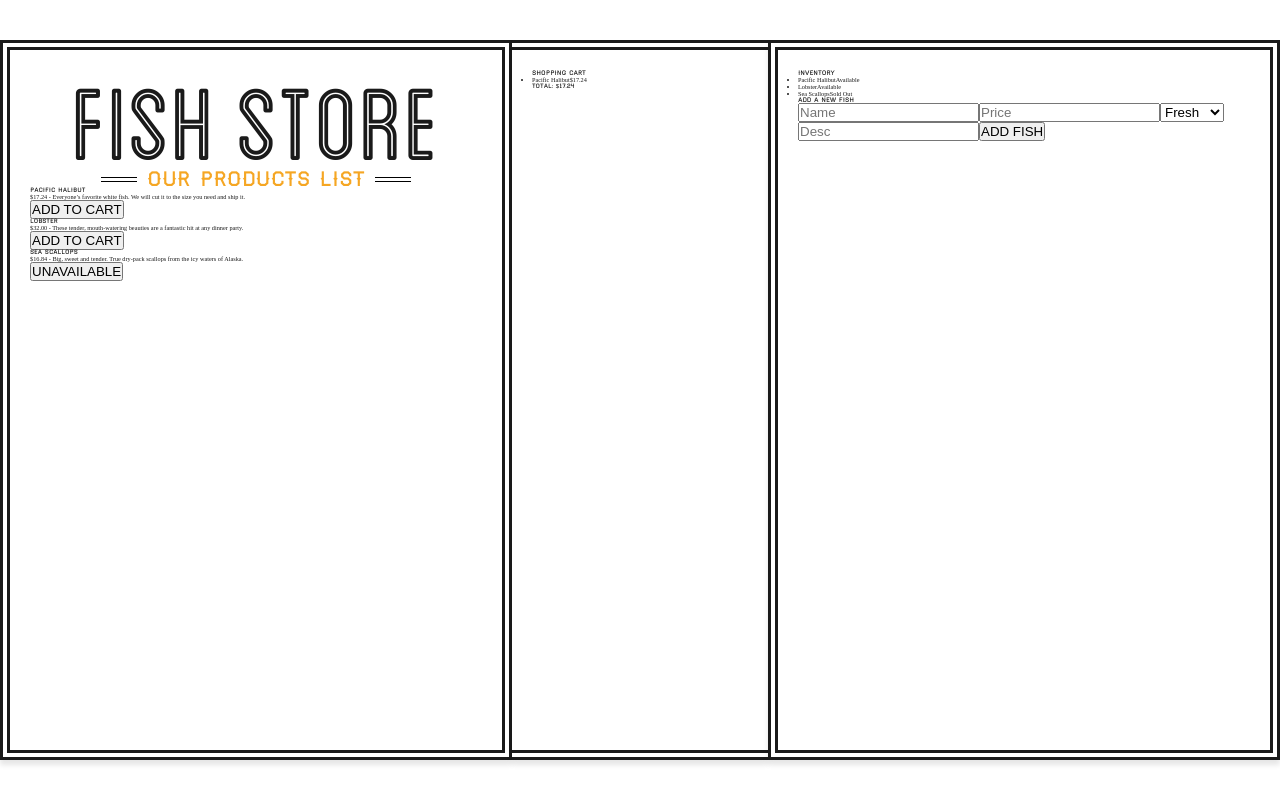
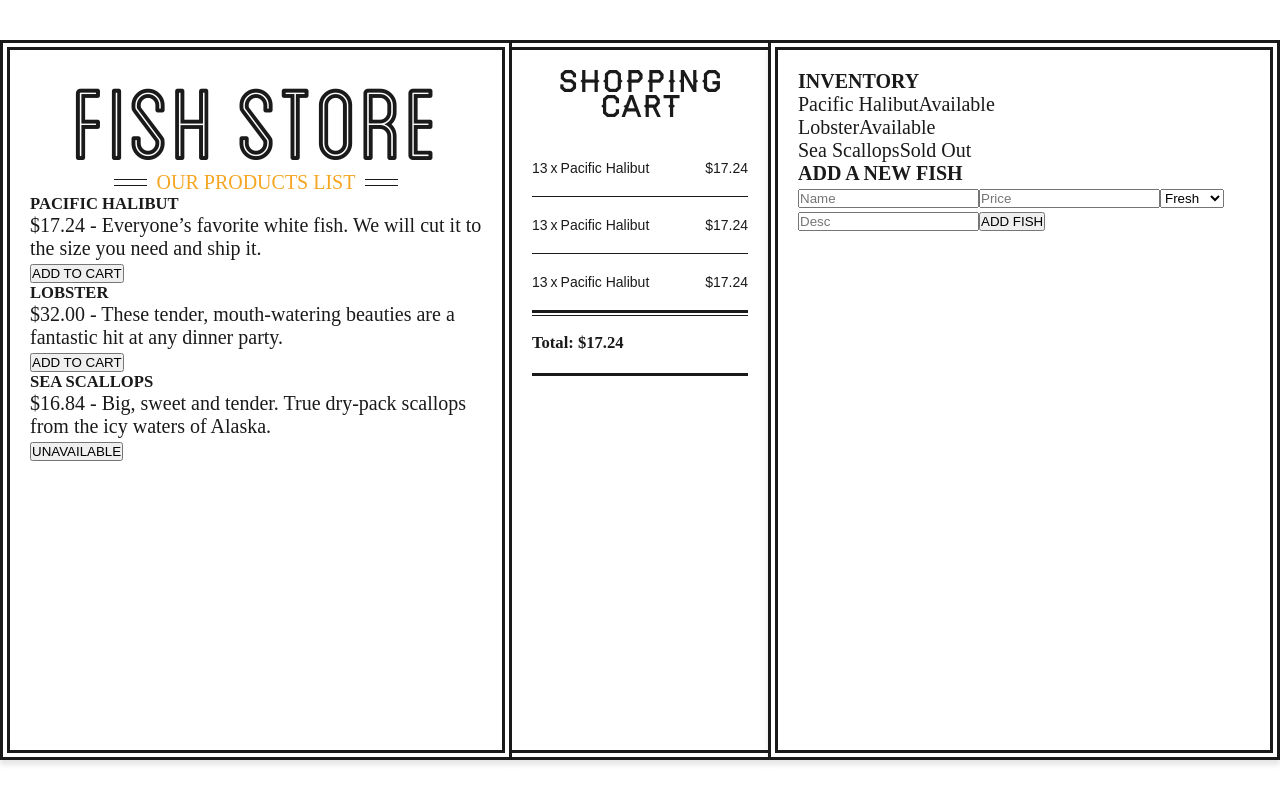
Before and after one commit to giorgos-grekis/fish_store, a Next.js app: page / in a window 1280 px wide. Built offline with nearby package versions, Linux system fonts and the light colour scheme.

Commit message:
create a base template shopping cart

```diff
--- a/src/app/globals.scss
+++ b/src/app/globals.scss
@@ -15,6 +15,10 @@
 
 /*************************     CUSTOM CSS    ********************************/
 
+:root {
+  --color-black: #1a1a1a;
+}
+
 * {
   box-sizing: border-box;
   padding: 0;
@@ -24,43 +28,50 @@
 html,
 body {
   font-size: 62.5%;
-  color: #1a1a1a;
-  //   max-width: 100vw;
-  //   overflow-x: hidden;
-  //   font-family: var(--font-2);
 }
 
-// a {
-//   color: inherit;
-//   text-decoration: none;
+body {
+  color: var(--color-black);
+  font-size: 2rem;
+}
+
+a {
+  color: inherit;
+  text-decoration: none;
+}
+
+ul {
+  list-style: none;
+  margin: 0;
+  padding: 0;
+}
+
+// h1 {
+//   font-family: var(--font-1), sans-serif;
+//   font-size: 5rem;
+//   text-align: center;
+//   font-weight: normal;
+//   margin: 0;
+// }
+// h2,
+// h3,
+// h4,
+// h5,
+// h6 {
+//   font-weight: normal;
+//   font-family: var(--font-2), sans-serif;
+// }
+// h2 {
+//   text-align: center;
+//   margin-top: 0;
+//   margin-bottom: 2rem;
+// }
+// h3 {
+//   font-size: 3rem;
 // }
 
-h1 {
-  font-family: var(--font-1), sans-serif;
-  font-size: 5rem;
-  text-align: center;
-  font-weight: normal;
-  margin: 0;
-}
-h2,
-h3,
-h4,
-h5,
-h6 {
-  font-weight: normal;
-  font-family: var(--font-2), sans-serif;
-}
-h2 {
-  text-align: center;
-  margin-top: 0;
-  margin-bottom: 2rem;
-}
-h3 {
-  font-size: 3rem;
-}
-
 .container {
-  max-width: 1680px;
+  max-width: 1450px;
   margin: auto;
 }
 
--- a/src/components/fish-store/title/title.module.scss
+++ b/src/components/fish-store/title/title.module.scss
@@ -1,5 +1,3 @@
-$pseudoBgColor: #000;
-
 .header {
   text-align: center;
 }
@@ -8,6 +6,9 @@ $pseudoBgColor: #000;
   font-size: 14.4rem;
   line-height: 0.7;
   font-weight: 400;
+  margin: 0;
+  font-family: var(--font-1), sans-serif;
+  font-weight: normal;
   margin: 0;
 }
 
@@ -33,7 +34,7 @@ $pseudoBgColor: #000;
     top: 35%;
     display: block;
     z-index: 1;
-    background: $pseudoBgColor;
+    background: var(--color-black);
     width: 130%;
     height: 1px;
     margin-left: -15%;
@@ -43,10 +44,9 @@ $pseudoBgColor: #000;
     content: "";
     position: absolute;
     bottom: 35%;
-    // transform: (-250%);
     display: block;
     z-index: 1;
-    background: $pseudoBgColor;
+    background: var(--color-black);
     width: 130%;
     height: 1px;
     margin-left: -15%;
--- a/src/components/shopping-cart/shopping-cart.module.scss
+++ b/src/components/shopping-cart/shopping-cart.module.scss
@@ -0,0 +1,41 @@
+$padding: 2rem 0;
+$borderBottomBold: 3px solid var(--color-black);
+
+.title {
+  text-align: center;
+  margin-top: 0;
+  margin-bottom: 2rem;
+  font-weight: 400;
+  font-family: var(--font-2);
+  font-size: 3rem;
+}
+
+.listCartItems {
+  li {
+    border-bottom: 1px solid var(--color-black);
+    padding: $padding;
+    display: flex;
+    align-items: center;
+    height: 100%;
+    justify-content: space-between;
+    font-size: 1.4rem;
+    font-weight: 400;
+    font-family: sans-serif;
+    &:last-child {
+      border-bottom: $borderBottomBold;
+      position: relative;
+      &::before {
+        content: "";
+        position: absolute;
+        bottom: -10%;
+        width: 100%;
+        border-bottom: 1px solid var(--color-black);
+      }
+    }
+  }
+}
+
+.totals {
+  padding: $padding;
+  border-bottom: $borderBottomBold;
+}
--- a/src/components/shopping-cart/shopping-cart.tsx
+++ b/src/components/shopping-cart/shopping-cart.tsx
@@ -1,18 +1,42 @@
-import React from "react";
+import styles from "./shopping-cart.module.scss";
 
 const ShoppingCart = () => {
   return (
     <div className="col inner-border">
       {/* Shopping Cart */}
       <div className="">
-        <h4>SHOPPING CART</h4>
-        <ul className="">
+        <h3 className={`${styles.title}`}>SHOPPING CART</h3>
+
+        <ul className={`${styles.listCartItems}`}>
           <li className="">
-            Pacific Halibut
-            <span>$17.24</span>
+            <div>
+              <span className={`${styles.qty}`}>13</span>
+              <span style={{ margin: "0 0.3rem" }}>x</span>
+              <span>Pacific Halibut</span>
+            </div>
+            <div className={`${styles.price}`}>$17.24</div>
+          </li>
+
+          <li className="">
+            <div>
+              <span className={`${styles.qty}`}>13</span>
+              <span style={{ margin: "0 0.3rem" }}>x</span>
+              <span>Pacific Halibut</span>
+            </div>
+            <div className={`${styles.price}`}>$17.24</div>
+          </li>
+
+          <li className="">
+            <div>
+              <span className={`${styles.qty}`}>13</span>
+              <span style={{ margin: "0 0.3rem" }}>x</span>
+              <span>Pacific Halibut</span>
+            </div>
+            <div className={`${styles.price}`}>$17.24</div>
           </li>
         </ul>
-        <div className="">
+
+        <div className={`${styles.totals}`}>
           <h5>Total: $17.24</h5>
         </div>
       </div>
```
